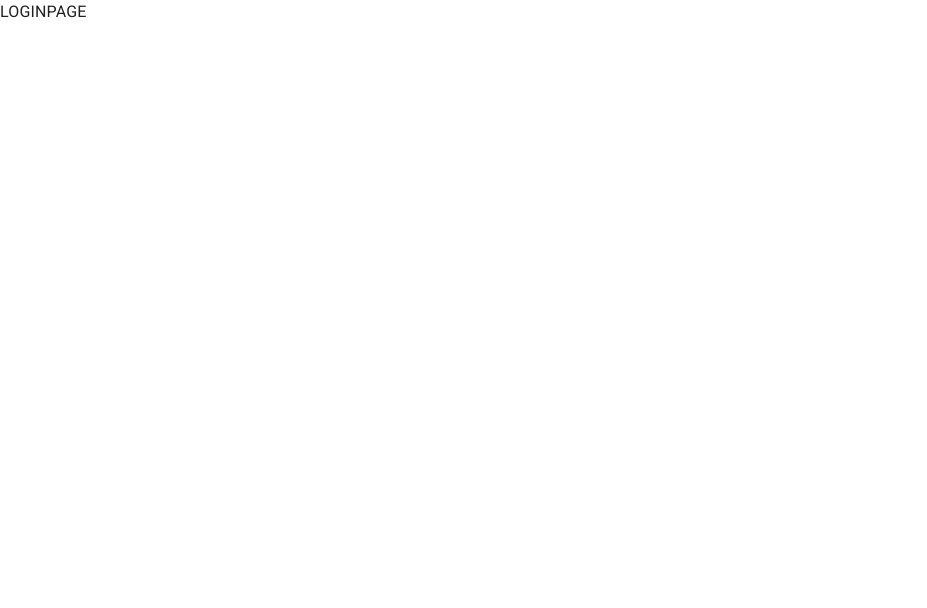
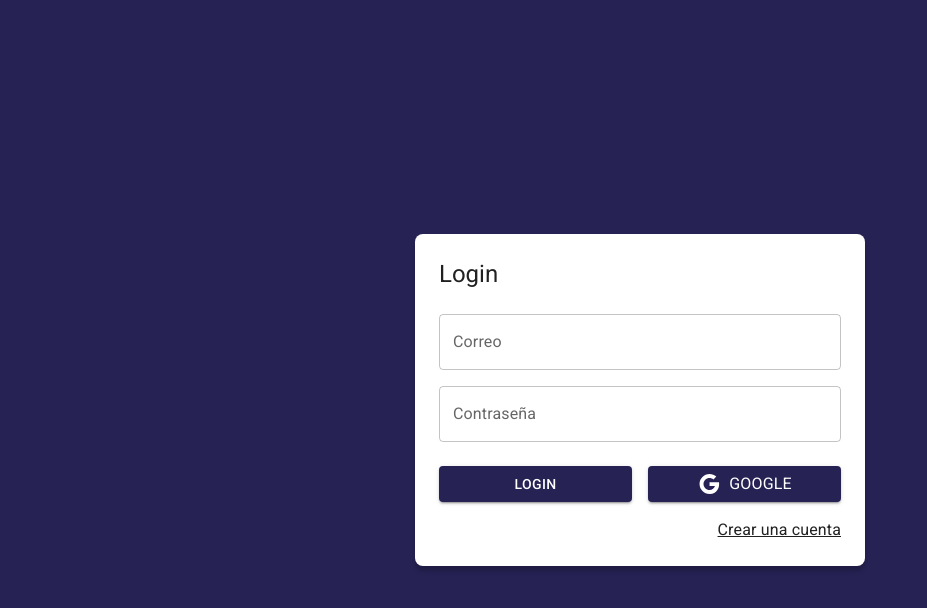
Before and after one commit to MatiasFSS/Journal-App, a React (Vite) app: page /auth/login in a window 1280 px wide. Shown: the top 608 px of the page, without its empty margins (0-927 px from the left). Built offline with nearby package versions, Linux system fonts and the light colour scheme.

Commit message:
Diseño de LoginPage y AuthLayout

```diff
--- /dev/null
+++ b/src/auth/layout/AuthLayout.jsx
@@ -0,0 +1,33 @@
+import { Grid, Typography } from "@mui/material"
+
+
+export const AuthLayout = ({children, title=''}) => {
+  return (
+    <Grid
+      container
+      spacing={0}
+      direction="column"
+      alignItems="center"
+      justifyContent="center"
+      sx={{minHeight:'100vh', backgroundColor:'primary.main', padding:4}}
+    >
+
+        <Grid item
+            className="box-shadow"
+            xs={3}
+            sx={{
+                width:{sm:450},
+                backgroundColor:'white',
+                padding:3,
+                borderRadius:2
+            }}>
+            <Typography variant="h5" sx={{mb:1}}>{title}</Typography>
+
+            {children}
+
+        </Grid>
+
+    </Grid>
+
+  )
+}
--- a/src/auth/pages/LoginPage.jsx
+++ b/src/auth/pages/LoginPage.jsx
@@ -1,9 +1,62 @@
+import {Link as RouterLink} from 'react-router-dom'
+import { Google } from "@mui/icons-material"
+import { Button, Grid, Link, TextField, Typography } from "@mui/material"
+import { AuthLayout } from '../layout/AuthLayout'
 
 
 export const LoginPage = () => {
   return (
-    <div>
-      LOGINPAGE
-    </div>
+   <AuthLayout title='Login'>
+
+    <form>
+      <Grid container>
+
+        <Grid item xs={12} sx={{mt:2}}>
+          <TextField
+            label="Correo"
+            type="email"
+            placeholder="correo@google.com"
+            fullWidth
+          />
+        </Grid>
+
+        <Grid item xs={12} sx={{mt:2}}>
+          <TextField
+            label="Contraseña"
+            type="password"
+            placeholder="Contraseña"
+            fullWidth
+          />
+        </Grid>
+
+        <Grid container spacing={2} sx={{mb:2, mt:1}}>
+
+          <Grid item xs={12} sm={6}>
+            <Button variant="contained" fullWidth>
+              Login
+            </Button>
+          </Grid>
+
+          <Grid item xs={12} sm={6}>
+            <Button variant="contained" fullWidth>
+              <Google/>
+              <Typography sx={{ml:1}}>Google</Typography>
+            </Button>
+          </Grid>
+
+        </Grid>
+
+        <Grid container direction='row' justifyContent='end'>
+          <Link component={RouterLink} color='inherit' to='/auth/register'>
+            Crear una cuenta
+          </Link>
+        </Grid>
+
+      </Grid>
+    </form>
+
+   </AuthLayout>
+
+
   )
 }
--- a/src/styles.css
+++ b/src/styles.css
@@ -0,0 +1,3 @@
+.box-shadow{
+    box-shadow:0px 5px 5px rgba(0,0,0,0.2)
+}
```
